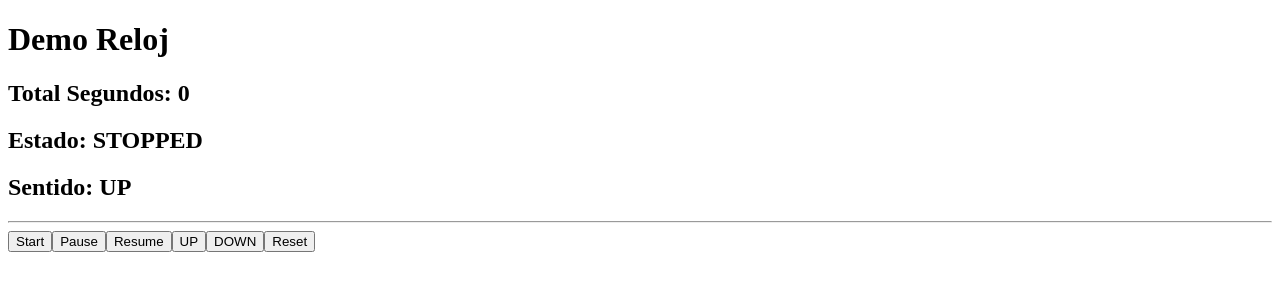
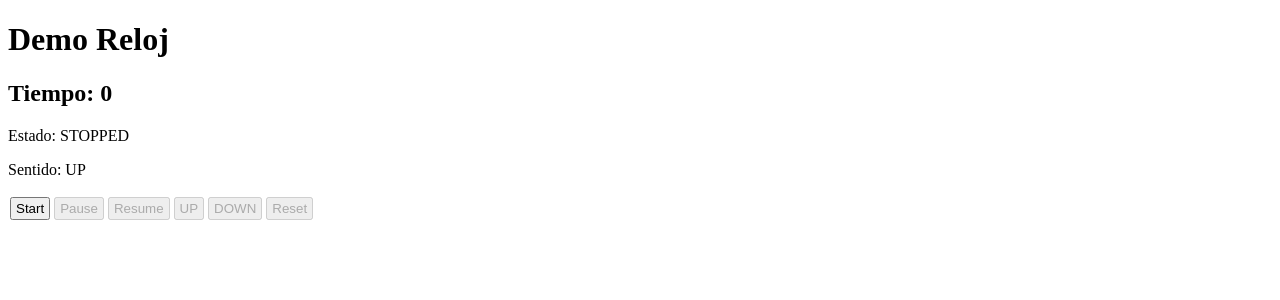
Before and after one commit to rauxasoft/2025_05_16_ANGULAR_DEMORELOJ, an Angular app: page / in a window 1280 px wide. Shown: the top 300 px of the page. Built offline with nearby package versions, Linux system fonts and the light colour scheme.

Commit message:
los botones se habilitan/deshabilitan de forma automática

```diff
--- a/src/app/app.component.html
+++ b/src/app/app.component.html
@@ -1,21 +1,3 @@
 <h1>Demo Reloj</h1>
 
-<h2>Total Segundos: {{ cronometro?.totalSegundos}}</h2>
-<h2>Estado: {{ cronometro?.estado }}</h2>
-<h2>Sentido: {{ cronometro?.sentido }}</h2>
-
-<hr>
-
-<button (click)="control.set('start')">Start</button>
-<button (click)="control.set('pause')">Pause</button>
-<button (click)="control.set('resume')">Resume</button>
-
-<button (click)="control.set('up')">UP</button>
-<button (click)="control.set('down')">DOWN</button>
-
-<button (click)="control.set('reset')">Reset</button>
-
-<app-crono-engine
-    [control]="control"
-    (evento)= "cronometro = $event"
-/>
+<app-crono-console></app-crono-console>
--- a/src/app/app.component.ts
+++ b/src/app/app.component.ts
@@ -1,14 +1,14 @@
 import { Component, signal } from '@angular/core';
 import { CronoEngineComponent } from './cronometro/crono-engine/crono-engine.component';
 import { ChronoEvent } from './cronometro/chrono-event.model';
+import { CronoConsoleComponent } from "./cronometro/crono-console/crono-console.component";
 
 @Component({
   selector: 'app-root',
-  imports: [CronoEngineComponent],
   templateUrl: './app.component.html',
-  styleUrl: './app.component.css'
+  styleUrl: './app.component.css',
+  imports: [CronoConsoleComponent]
 })
 export class AppComponent {
-  control = signal<'start' | 'pause' | 'resume' | 'reset' | 'up' | 'down'>('reset');
-  cronometro?: ChronoEvent;
+
 }
--- /dev/null
+++ b/src/app/cronometro/crono-console/crono-console.component.css
@@ -0,0 +1,4 @@
+button{
+    padding: 2px 4px;
+    margin: 2px;
+}
--- /dev/null
+++ b/src/app/cronometro/crono-console/crono-console.component.html
@@ -0,0 +1,60 @@
+<section>
+
+    <!-- Display de tiempo -->
+
+    <h2>Tiempo: {{ cronometro?.totalSegundos }}</h2>
+
+    <!-- Indicador de estado -->
+
+    <p>Estado: {{ cronometro?.estado }}</p>
+
+    <!-- Indicador de sentido -->
+
+    <p>Sentido: {{ cronometro?.sentido }}</p>
+
+    <!-- Botonería de Control -->
+
+    <button
+        (click)="control.set('start')"
+        [disabled]="cronometro?.estado !== 'STOPPED'">
+        Start
+    </button>
+
+    <button
+        (click)="control.set('pause')"
+        [disabled]="cronometro?.estado !== 'RUNNING'">
+        Pause
+    </button>
+
+    <button
+        (click)="control.set('resume')"
+        [disabled]="cronometro?.estado !== 'PAUSED'">
+        Resume
+    </button>
+
+    <button
+        (click)="control.set('up')"
+        [disabled]="cronometro?.estado === 'STOPPED' || cronometro?.sentido === 'UP'">
+        UP
+    </button>
+
+    <button
+        (click)="control.set('down')"
+        [disabled]="cronometro?.estado === 'STOPPED' || cronometro?.sentido === 'DOWN'">
+        DOWN
+    </button>
+
+    <button
+        (click)="control.set('reset')"
+        [disabled]="cronometro?.estado === 'STOPPED'">
+        Reset
+    </button>
+
+    <!-- Motor -->
+
+    <app-crono-engine
+        [control]="control"
+        (evento)="cronometro = $event"
+    />
+
+</section>
--- /dev/null
+++ b/src/app/cronometro/crono-console/crono-console.component.ts
@@ -0,0 +1,14 @@
+import { Component, signal } from '@angular/core';
+import { CronoEngineComponent } from "../crono-engine/crono-engine.component";
+import { ChronoEvent } from '../chrono-event.model';
+
+@Component({
+  selector: 'app-crono-console',
+  imports: [CronoEngineComponent],
+  templateUrl: './crono-console.component.html',
+  styleUrl: './crono-console.component.css'
+})
+export class CronoConsoleComponent {
+  control = signal<'start' | 'pause' | 'resume' | 'reset' | 'up' | 'down'>('reset');
+  cronometro?: ChronoEvent;
+}
```
Also changed, not shown: 1 other file (tests, documents, lock files or other folders).
